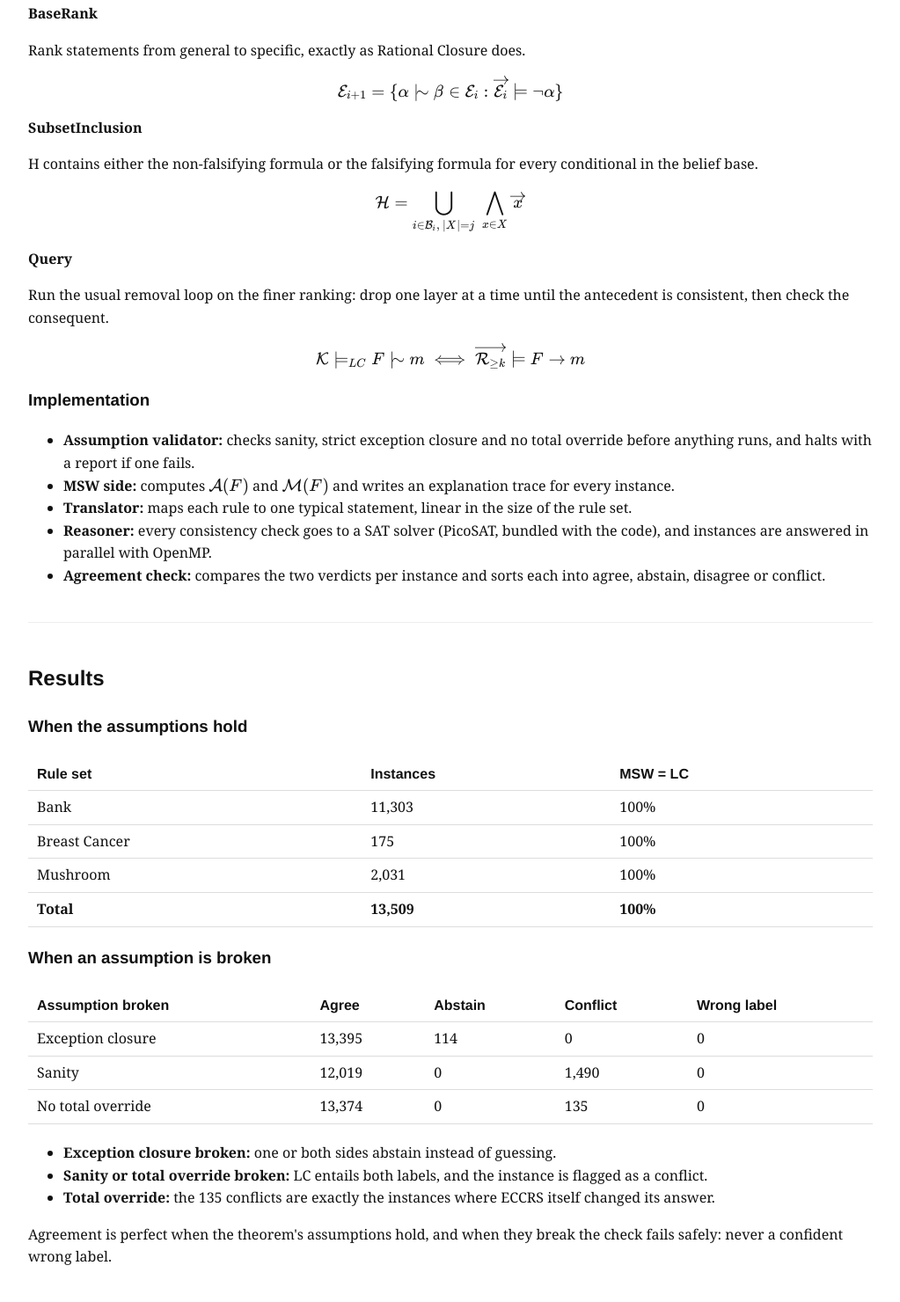
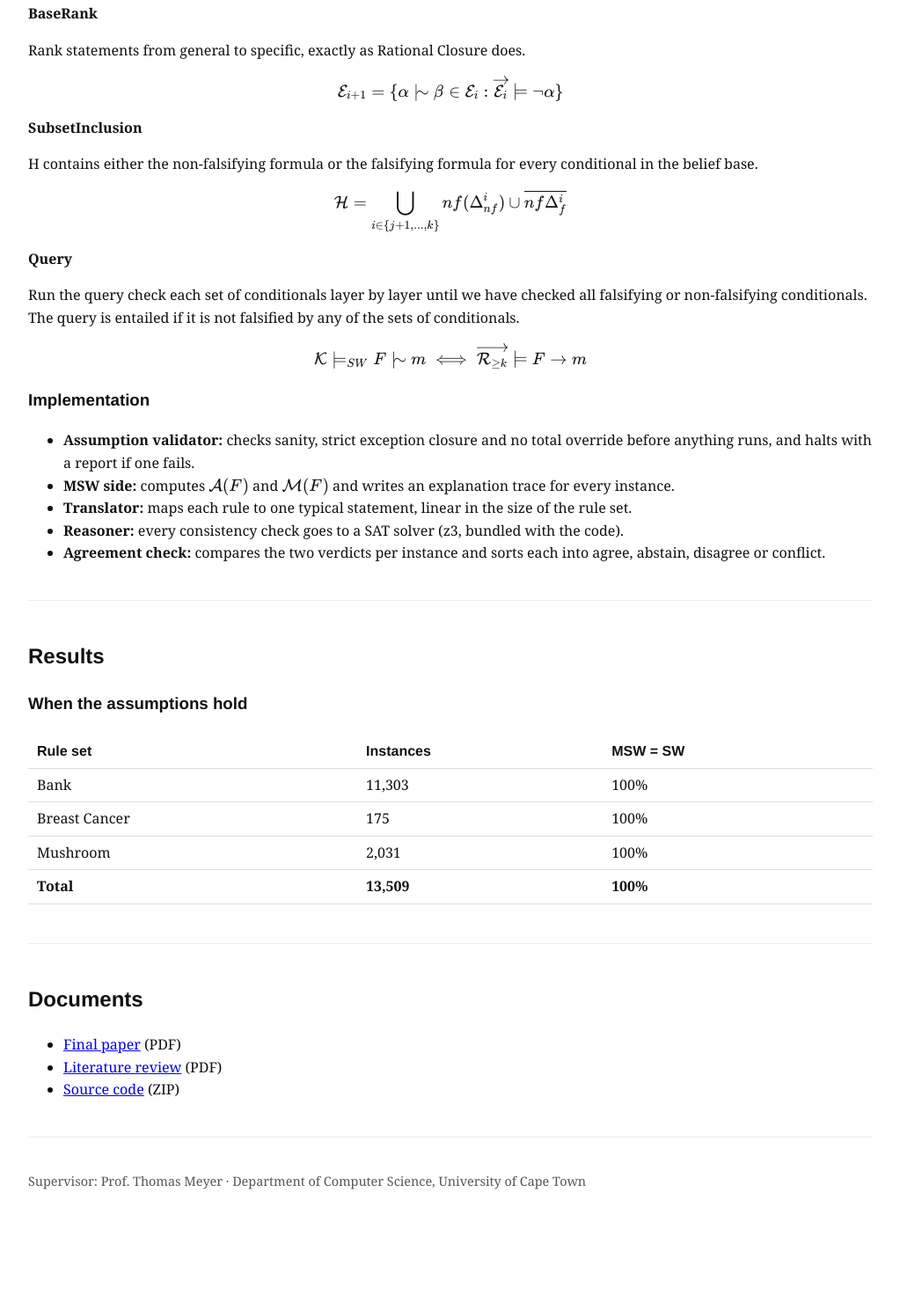
Before and after one commit to auggieToo/EDRS_WEB, a plain HTML site: page antony/index.html in a window 1280 px wide. Shown: the part 807-2287 px from the top of the page at 88% size, without its empty margins (128-1151 px from the left). After the commit the page ends 2200 px from the top, so only its background shows below. Drawn offline with Linux system fonts and the light colour scheme.

Commit message:
Added System W page

```diff
--- a/antony/index.html
+++ b/antony/index.html
@@ -75,15 +75,18 @@
           <strong>SubsetInclusion</strong>
           <p>H contains either the non-falsifying formula or the falsifying formula for every conditional in the belief base.</p>
         </div>
-        $$\mathcal{H} = \bigcup_{i \in \mathcal{B}_i,\ |X| = j} \ \bigwedge_{x \in X} \overrightarrow{x}$$
+        $$\mathcal{H} = \bigcup_{i \in \{j+1,...,k\}} nf(\Delta_{nf}^i) \cup \overline{nf\Delta_{f}^i}$$
       </div>
       <div class="step">
         <div class="what">
           <strong>Query</strong>
-          <p>Run the usual removal loop on the finer ranking: drop one layer at a time until the
-            antecedent is consistent, then check the consequent.</p>
+          <p>Run the query check each set of conditionals layer by layer until
+            we have checked all falsifying or non-falsifying conditionals. The query is entailed
+            if it is not falsified by any of the sets of conditionals.
+          </p>
+
         </div>
-        $$\mathcal{K} \models_{LC} F \dent m \iff \overrightarrow{\mathcal{R}_{\geq k}} \models F \rightarrow m$$
+        $$\mathcal{K} \models_{SW} F \dent m \iff \overrightarrow{\mathcal{R}_{\geq k}} \models F \rightarrow m$$
       </div>
     </div>
 
@@ -94,8 +97,8 @@
       <li><b>MSW side:</b> computes $\mathcal{A}(F)$ and $\mathcal{M}(F)$ and writes an explanation
         trace for every instance.</li>
       <li><b>Translator:</b> maps each rule to one typical statement, linear in the size of the rule set.</li>
-      <li><b>Reasoner:</b> every consistency check goes to a SAT solver (PicoSAT, bundled with the
-        code), and instances are answered in parallel with OpenMP.</li>
+      <li><b>Reasoner:</b> every consistency check goes to a SAT solver (z3, bundled with the
+        code).</li>
       <li><b>Agreement check:</b> compares the two verdicts per instance and sorts each into agree,
         abstain, disagree or conflict.</li>
     </ul>
@@ -107,7 +110,7 @@
     <h3>When the assumptions hold</h3>
     <table>
       <thead>
-        <tr><th>Rule set</th><th>Instances</th><th>MSW = LC</th></tr>
+        <tr><th>Rule set</th><th>Instances</th><th>MSW = SW</th></tr>
       </thead>
       <tbody>
         <tr><td>Bank</td><td>11,303</td><td>100%</td></tr>
@@ -117,35 +120,14 @@
       </tbody>
     </table>
 
-    <h3>When an assumption is broken</h3>
-    <table>
-      <thead>
-        <tr><th>Assumption broken</th><th>Agree</th><th>Abstain</th><th>Conflict</th><th>Wrong label</th></tr>
-      </thead>
-      <tbody>
-        <tr><td>Exception closure</td><td>13,395</td><td>114</td><td>0</td><td>0</td></tr>
-        <tr><td>Sanity</td><td>12,019</td><td>0</td><td>1,490</td><td>0</td></tr>
-        <tr><td>No total override</td><td>13,374</td><td>0</td><td>135</td><td>0</td></tr>
-      </tbody>
-    </table>
-    <ul class="rules">
-      <li><b>Exception closure broken:</b> one or both sides abstain instead of guessing.</li>
-      <li><b>Sanity or total override broken:</b> LC entails both labels, and the instance is
-        flagged as a conflict.</li>
-      <li><b>Total override:</b> the 135 conflicts are exactly the instances where ECCRS itself
-        changed its answer.</li>
-    </ul>
-    <p class="punchline">
-      Agreement is perfect when the theorem's assumptions hold, and when they break the check
-      fails safely: never a confident wrong label.
-    </p>
+
   </section>
 
   <section id="documents">
     <h2>Documents</h2>
     <ul>
-      <li><a href="docs/paper.pdf">Final paper</a> (PDF)</li>
-      <li><a href="docs/literature-review.pdf">Literature review</a> (PDF)</li>
+      <li><a href="docs/EDRS_Antony_Baker.pdf">Final paper</a> (PDF)</li>
+      <li><a href="docs/Literature_Review___EDRS___Antony_Baker.pdf">Literature review</a> (PDF)</li>
       <li><a href="docs/edrs-workbench.zip">Source code</a> (ZIP)</li>
     </ul>
   </section>
```
